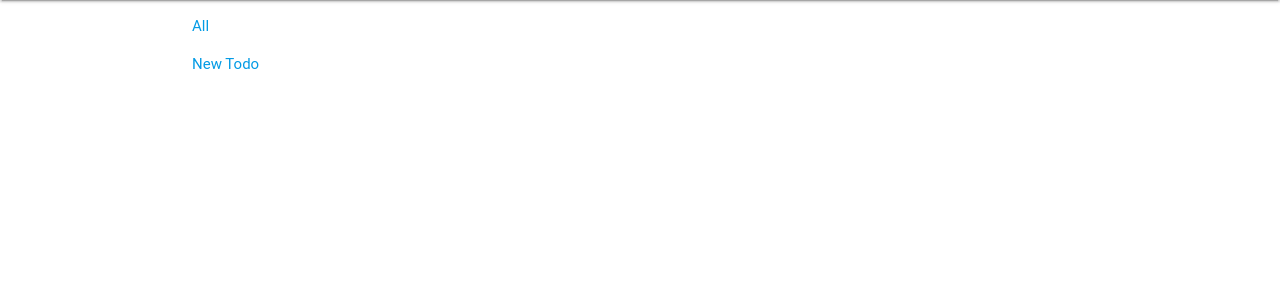
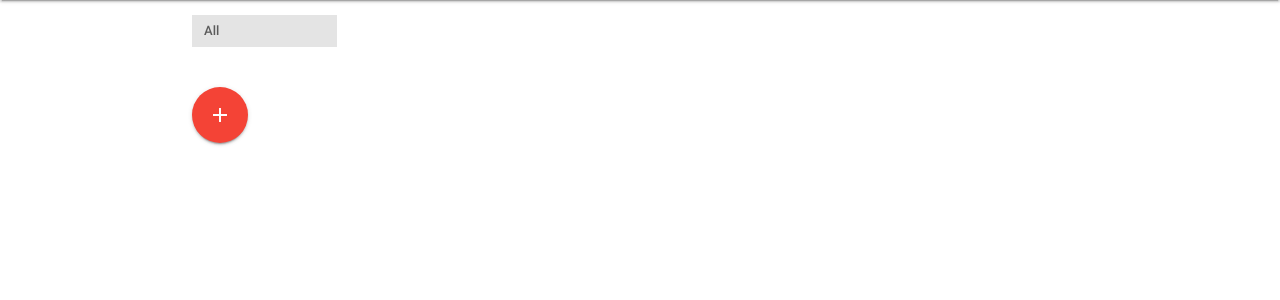
Before and after one commit to andela-kanyanwu/do_log, a Django app: page / in a window 1280 px wide. Shown: the part 64-364 px from the top of the page. Run offline with Django 3.2, Linux system fonts and the light colour scheme; data that the repository does not hold is empty; some libraries are stand-ins or nearby versions; some web fonts are replaced.

Commit message:
Add styling for categories and button

```diff
--- a/static/css/main.css
+++ b/static/css/main.css
@@ -1,3 +1,8 @@
 nav .brand-logo {
     margin-left: 20px;
 }
+
+.category-tags .chip {
+    border-radius: 0;
+    width: 70%;
+}
--- a/todos/templates/todos/home.html
+++ b/todos/templates/todos/home.html
@@ -1,20 +1,32 @@
 {% extends 'base.html' %}
 
 {% block content %}
+    <div class="row">
+        <div class="col s3 category-tags">
             <ul>
-        <li><a href="{% url 'todos:home' %}">All</a></li>
+                <li><a href="{% url 'todos:home' %}"><div class="chip">All</div></a></li>
                 {% for category in categories %}
-            <li><a href="?category={{ category.name }}">{{ category.name }}</a></li>
+                    <li><a href="?category={{ category.name }}"><div class="chip">{{ category.name }}</div></a></li>
                 {% endfor %}
             </ul>
+        </div>
 
+        <div class="col s9">
             <ul>
                 {% for todo in todos %}
-            <li>{{ todo.name }}</li>
-            <li>{{ todo.category }}</li>
+                    <div class="col s12">
+                        <div class="card">
+                            <div class="card-content">
+                                <span class="card-title">{{ todo.name }}</span>
+                                <li><div class="chip">{{ todo.category }}</div></li>
                                 <li>{{ todo.date_created }}</li>
+                            </div>
+                        </div>
+                    </div>
                 {% endfor %}
             </ul>
+        </div>
+    </div>
 
-    <a href="{% url 'todos:new_todo' %}">New Todo</a>
+    <a href="{% url 'todos:new_todo' %}" class="btn-floating btn-large waves-effect waves-light red"><i class="material-icons">add</i></a>
 {% endblock content %}
```
Lines whose indentation alone changed are shown as unchanged.
